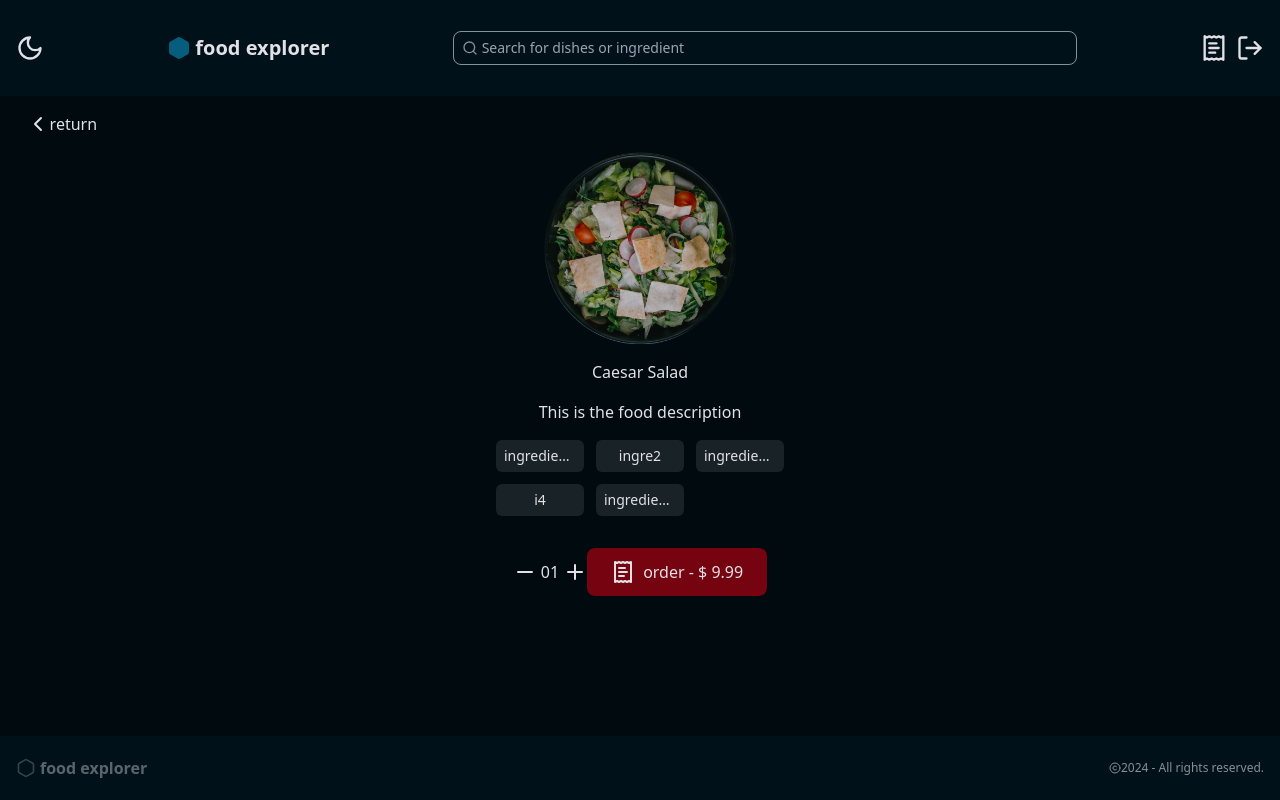
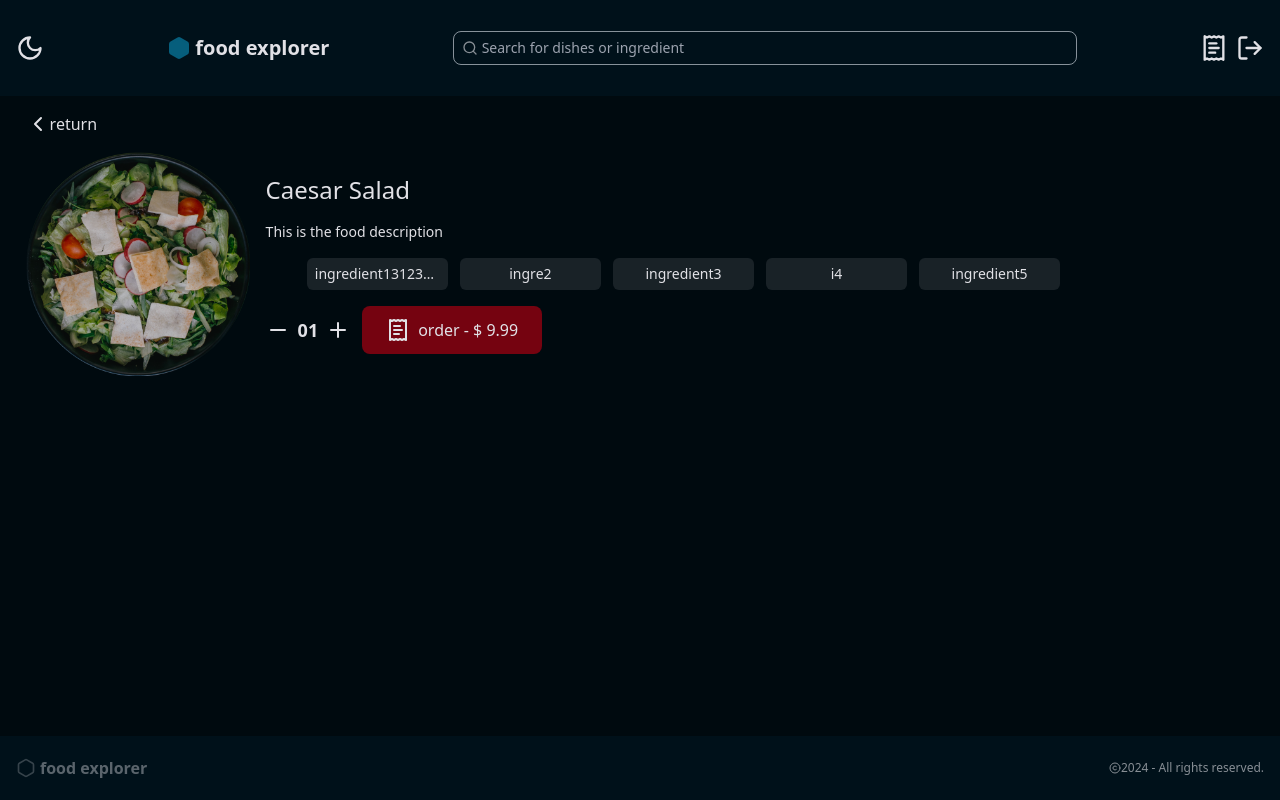
Before and after one commit to dameness/food-explorer-front, a React (Vite) app: page /food in a window 1280 px wide. Built offline with nearby package versions, Linux system fonts and the light colour scheme.

Commit message:
refactor: changes foodInfo layout

```diff
--- a/src/components/foodInfo.tsx
+++ b/src/components/foodInfo.tsx
@@ -8,30 +8,26 @@ interface FoodProps {
 
 export const FoodInfo = ({ data }: FoodProps) => {
   return (
-    <>
-      <img
-        src='/assets/mask-group.png'
-        className='sm:w-48 xs:w-36 w-24'
-        alt='food'
-      />
+    <div className='flex sm:flex-row flex-col gap-4 items-center justify-center'>
+      <img src='/assets/mask-group.png' className='w-56' alt='food' />
 
-      <h1>{data.name}</h1>
-      <h1>{data.description}</h1>
-      <div className='grid grid-cols-3 gap-3 w-11/12 max-w-72'>
+      <div className='flex flex-col gap-4 items-center justify-center'>
+        <h1 className='sm:self-start self-auto text-2xl font-medium'>
+          {data.name}
+        </h1>
+        <h1 className='sm:self-start self-auto text-sm'>{data.description}</h1>
+        <div className='grid sm:grid-cols-6 grid-cols-3 gap-3 w-11/12 sm:max-w-full max-w-72 '>
           {data.ingredients.map((ingredient) => (
             <div
               key={ingredient}
-            className='text-center xs:text-sm text-xs text-ellipsis overflow-hidden bg-Dark/Dark-1000 px-2 py-1.5 rounded-md'
+              className=' font-medium text-center xs:text-sm text-xs text-ellipsis overflow-hidden bg-Dark/Dark-1000 px-2 py-1.5 rounded-md'
             >
               {ingredient}
             </div>
           ))}
         </div>
-
-      <h1 className='text-2xl'></h1>
-
-      <div className='flex items-center'>
-        <div className='flex items-center gap-1'>
+        <div className='sm:self-start self-auto flex items-center gap-3'>
+          <div className='flex items-center gap-2 font-semibold text-lg'>
             <Minus />
             01
             <Plus />
@@ -41,6 +37,7 @@ export const FoodInfo = ({ data }: FoodProps) => {
             order - {'$ ' + data.price.toFixed(2)}
           </Button>
         </div>
-    </>
+      </div>
+    </div>
   );
 };
```
Lines whose indentation alone changed are shown as unchanged.
